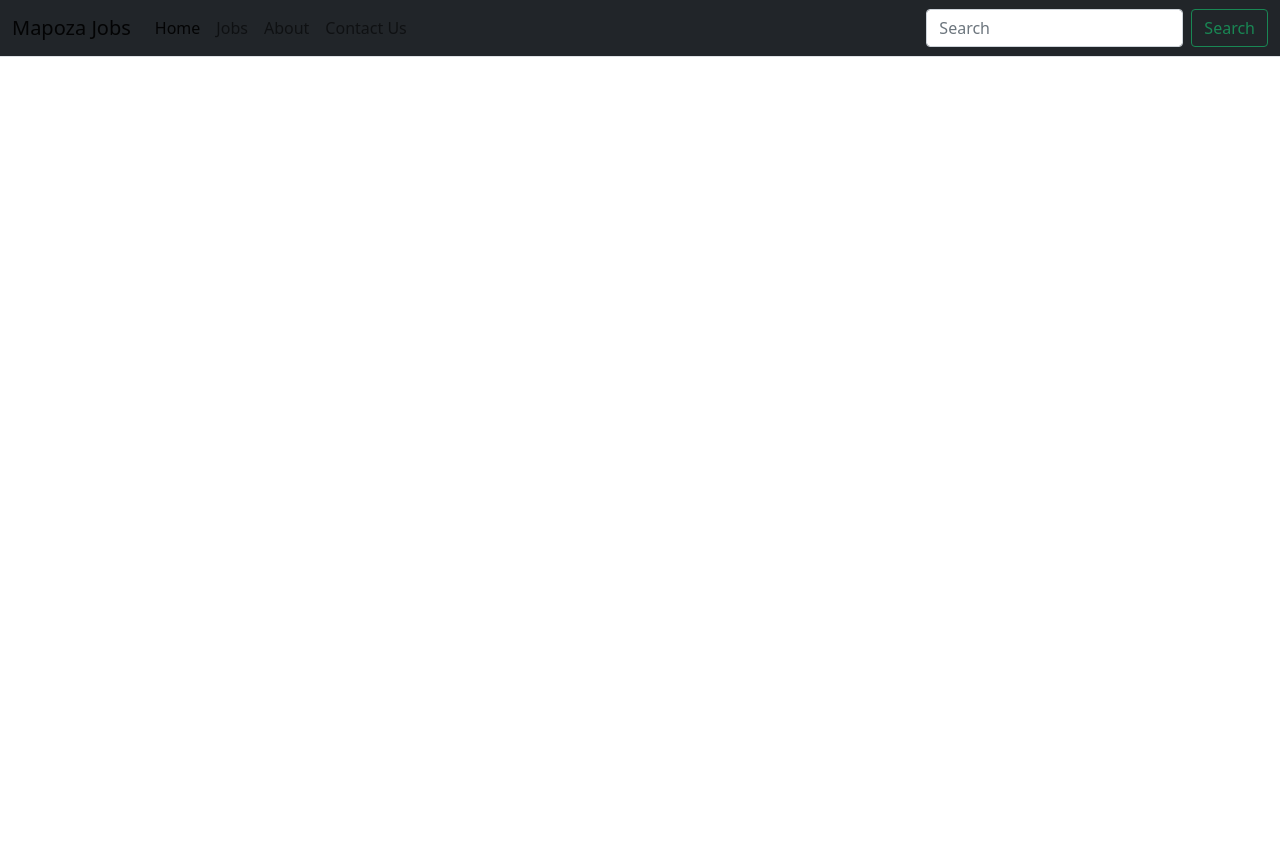
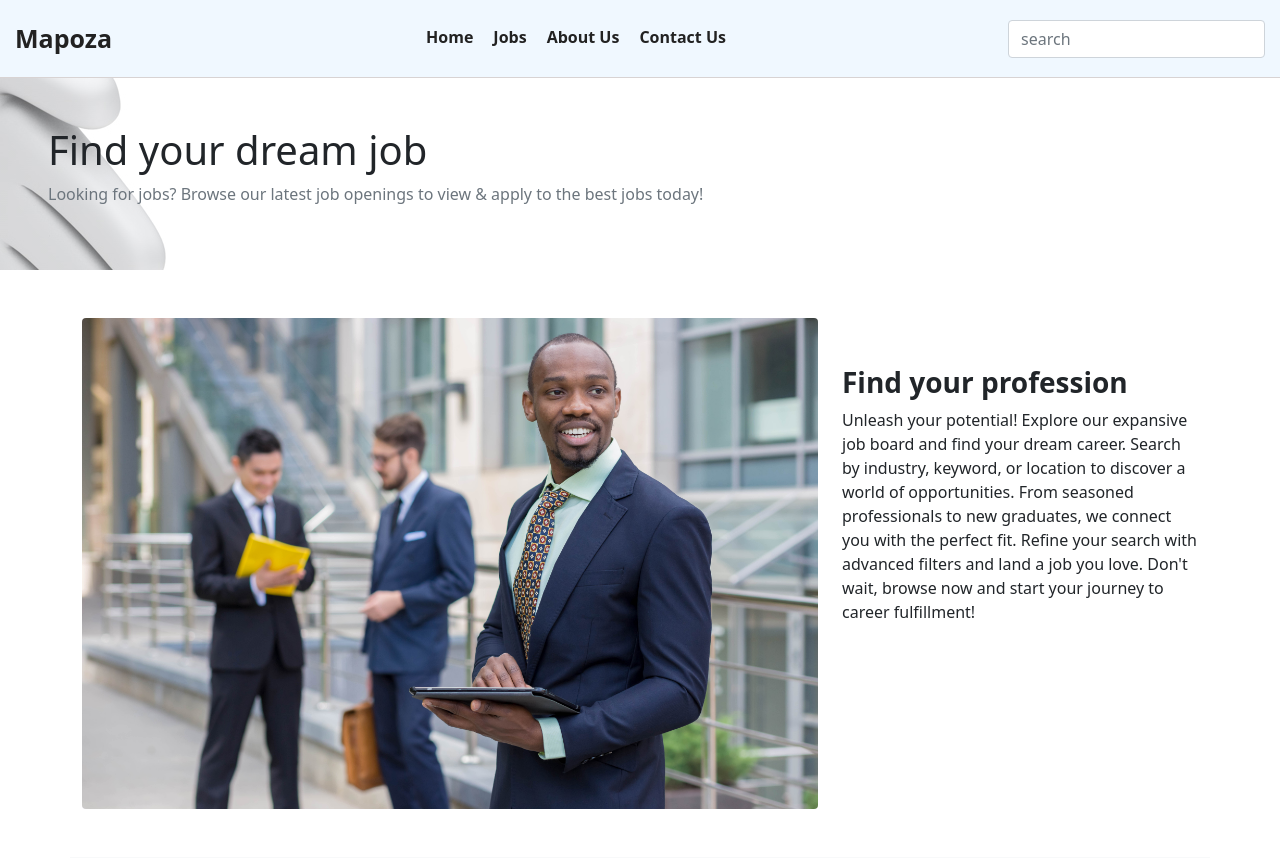
Before and after one commit to wowijake/mapoza, a Django app: page / in a window 1280 px wide. Shown: the top 858 px of the page. Before the commit the page ends 57 px from the top, so only its background shows below. Run offline with Django 5.2, Linux system fonts and the light colour scheme; data that the repository does not hold is empty.

Commit message:
add home page

```diff
--- a/jobportal/jobportal/settings.py
+++ b/jobportal/jobportal/settings.py
@@ -107,6 +107,9 @@ USE_TZ = True
 # https://docs.djangoproject.com/en/5.0/howto/static-files/
 
 STATIC_URL = 'static/'
+STATICFILES_DIRS = [
+    BASE_DIR / 'static'
+]
 
 # Default primary key field type
 # https://docs.djangoproject.com/en/5.0/ref/settings/#default-auto-field
--- a/jobportal/jobs/templates/jobs/base.html
+++ b/jobportal/jobs/templates/jobs/base.html
@@ -4,15 +4,14 @@
     <meta charset="UTF-8">
     <meta name="viewport" content="width=device-width, initial-scale=1.0">
     <link href="https://cdn.jsdelivr.net/npm/bootstrap@5.0.2/dist/css/bootstrap.min.css" rel="stylesheet" integrity="sha384-EVSTQN3/azprG1Anm3QDgpJLIm9Nao0Yz1ztcQTwFspd3yD65VohhpuuCOmLASjC" crossorigin="anonymous">
+    <link rel="stylesheet" href="static/css/main.css" />
     <script src="https://cdn.jsdelivr.net/npm/bootstrap@5.0.2/dist/js/bootstrap.bundle.min.js" integrity="sha384-MrcW6ZMFYlzcLA8Nl+NtUVF0sA7MsXsP1UyJoMp4YLEuNSfAP+JcXn/tWtIaxVXM" crossorigin="anonymous"></script>
     <title>Document</title>
 </head>
 <body>
     {% include 'jobs/navbar.html' %}
 
-    <div class="container">
-        {% block content %}{% endblock content %}
-    </div>
+    {% block content %}{% endblock content %}
 
     <script src="https://cdn.jsdelivr.net/npm/@popperjs/core@2.9.2/dist/umd/popper.min.js" integrity="sha384-IQsoLXl5PILFhosVNubq5LC7Qb9DXgDA9i+tQ8Zj3iwWAwPtgFTxbJ8NT4GN1R8p" crossorigin="anonymous" defer></script>
     <script src="https://cdn.jsdelivr.net/npm/bootstrap@5.0.2/dist/js/bootstrap.min.js" integrity="sha384-cVKIPhGWiC2Al4u+LWgxfKTRIcfu0JTxR+EQDz/bgldoEyl4H0zUF0QKbrJ0EcQF" crossorigin="anonymous" defer></script>
--- a/jobportal/jobs/templates/jobs/index.html
+++ b/jobportal/jobs/templates/jobs/index.html
@@ -3,16 +3,46 @@
 
 {% block content %}
 
-{% for job in jobs %}
-    <div class="bg-white p-3 rounded mt-2 mb-3">
-        <h3>{{ job.title|title }}</h3>
-        <small>{{ job.location }}</small>
-        <hr/>
-        <p>{{ job.company_name }} | {{ job.date_created|date:'Y-m-d' }}</p>
-        {% if job.description %}
-            <p>description: {{ job.description }}</p>
-        {% endif %}
+<section class="container-fluid p-5 border-2 bg-light section--header">
+    <div class="hero--header">
+        <h1>Find your dream job</h1>
     </div>
-{% endfor %}
+
+    <div class="text-muted hero--content">
+        <p>Looking for jobs? Browse our latest job openings to view & apply to the best jobs today!</p>
+    </div>
+</section>
+
+<section class="container mt-5">
+    <div class="row">
+        <div class="col-md-8">
+            <img src="static/images/job1.jpg" width="100%" class="rounded" />
+        </div>
+        <div class="col-md-4 mt-5">
+            <h3>Find your profession</h3>
+            <p>
+                Unleash your potential! Explore our expansive job board and find your dream career. Search by industry, keyword, or location to discover a world of opportunities. From seasoned professionals to new graduates, we connect you with the perfect fit. Refine your search with advanced filters and land a job you love. Don't wait, browse now and start your journey to career fulfillment!
+            </p>
+        </div>
+    </div>
+</section>
+
+<section class="container mt-5 bg-light p-3">
+    <div class="row">
+        <div class="col-md-4 mt-5">
+            <h3>Unlock true potential</h3>
+            <p>
+                Ever feel there's more you can achieve? You're not alone.  Unlocking your true potential is a thrilling adventure, and we're here to guide you. Our resources provide insightful articles, skill-building courses, and inspirational stories to help you conquer challenges, cultivate strengths, and reach new heights. Whether you want to launch a business, master a new language, or simply become the best version of yourself, we'll equip you with the tools and support you need to break barriers and unleash your inner potential.  Let's embark on this journey together!
+            </p>
+        </div>
+        <div class="col-md-8">
+            <img src="static/images/job2.jpg" width="100%" class="rounded" />
+        </div>
+    </div>
+</section>
+
+<section class="bg-info p-3 mt-5 get--started--section">
+    <a href="#" class="btn btn-warning btn--get--started">Get Started</a>
+</section>
 
 {% endblock content %}
--- a/jobportal/jobs/templates/jobs/navbar.html
+++ b/jobportal/jobs/templates/jobs/navbar.html
@@ -1,33 +1,31 @@
-<nav class= "navbar navbar-expand-lg navbar-light navbar bg-dark border-bottom border-body" data-bs-theme="dark">
-    <div class="container-fluid">
-        <div class="navbar-title">
-            <a class="navbar-brand" href="/">Mapoza Jobs</a>
+<nav class="top--navbar">
+    <div class="navbar--title">
+        <a href="#">Mapoza</a>
     </div>
-        <button class="navbar-toggler" type="button" data-bs-toggle="collapse"
-            data-bs-target="#navbarText" aria-controls="navbarText"
-            aria-expanded="false" aria-label="Toggle navigation">
-            <span class="navbar-toggler-icon"></span>
-        </button>
-        <div class="collapse navbar-collapse" id="navbarText">
-            <ul class="navbar-nav me-auto mb-2 mb-lg-0">
-                <li class="nav-item">
-                    <a class="nav-link active" aria-current="page"
-                        href="/">Home</a>
+
+    <div class="navbar--links">
+        <ul class="navbar--link--items">
+            <li>
+                <a href="{% url 'home-page' %}">Home</a>
             </li>
-                <li class="nav-item">
-                    <a class="nav-link" href="#">Jobs</a>
+
+            <li>
+                <a href="#">Jobs</a>
             </li>
-                <li class="nav-item">
-                    <a class="nav-link" href="{% url 'about-page' %}">About</a>
+
+            <li>
+                <a href="{% url 'about-page' %}">About Us</a>
             </li>
-                <li class="nav-item">
-                    <a class="nav-link" href="#">Contact Us</a>
+
+            <li>
+                <a href="#">Contact Us</a>
             </li>
         </ul>
-            <form class="d-flex" role="search">
-                <input class="form-control me-2" type="search" placeholder="Search" aria-label="Search">
-                <button class="btn btn-outline-success" type="submit">Search </button>
+    </div>
+
+    <div class="navbar--search">
+        <form method="GET">
+            <input type="text" placeholder="search" class="form-control form-control-md" />
         </form>
     </div>
-    </div>
 </nav>
--- /dev/null
+++ b/jobportal/static/css/main.css
@@ -0,0 +1,58 @@
+.top--navbar{
+    background-color: aliceblue;
+    padding: 12px 15px;
+    display: flex;
+    justify-content: space-between;
+    align-items: center;
+    border-bottom: 1px solid #d8d3d3;
+}
+
+
+.navbar--title > a{
+    text-decoration: none;
+    color: #222;
+    cursor: pointer;
+    font-weight: bold;
+    font-size: 25px;
+}
+
+.navbar--link--items{
+    display: flex;
+    align-items: center;
+    list-style: none;
+    gap: 20px;
+    margin-top: 13px;
+    font-weight: bold;
+    font-size: 16px;
+}
+
+.navbar--link--items li a{
+    text-decoration: none;
+    color: #222;
+    cursor: pointer;
+    transition: all;
+}
+
+.navbar--link--items li a:hover{
+    padding-top: 5px;
+    border-bottom: 2px dotted greenyellow;
+    animation: 2s normal;
+}
+
+.section--header{
+    background: url('/static/images/bg.jpg') no-repeat right;
+}
+
+.hero--header{
+    font-weight: 700;
+}
+
+.get--started--section{
+    display: flex;
+    justify-content: center;
+    align-items: center;
+}
+
+section h3{
+    font-weight: 900;
+}
```
Also changed, not shown: jobportal/static/images/bg.jpg (added), jobportal/static/images/job1.jpg (added), 1 other file. Lines whose indentation alone changed are shown as unchanged.
